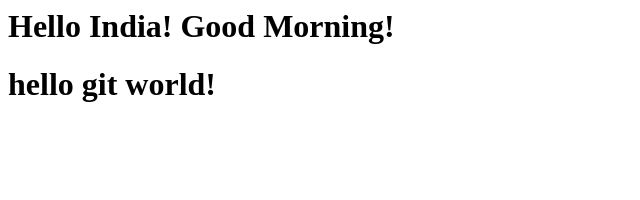
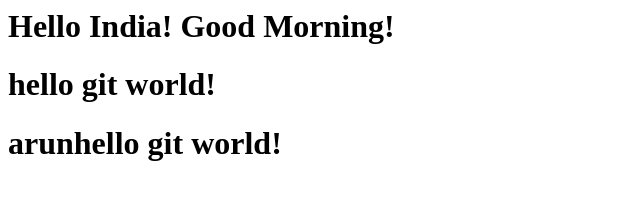
Before and after one commit to milinddhondi/myfirstapp, a plain HTML site: page index.html in a window 1280 px wide. Shown: the whole page, without its empty margins (0-640 px from the left). Drawn offline with Linux system fonts and the light colour scheme.

Commit message:
modified index.html

```diff
--- a/index.html
+++ b/index.html
@@ -1,4 +1,5 @@
 <html>
  <h1> Hello India! Good Morning!</h1>
 <h1> hello git world!</h1>
- </html>
+<h1> arunhello git world!</h1>
+</html>
```
